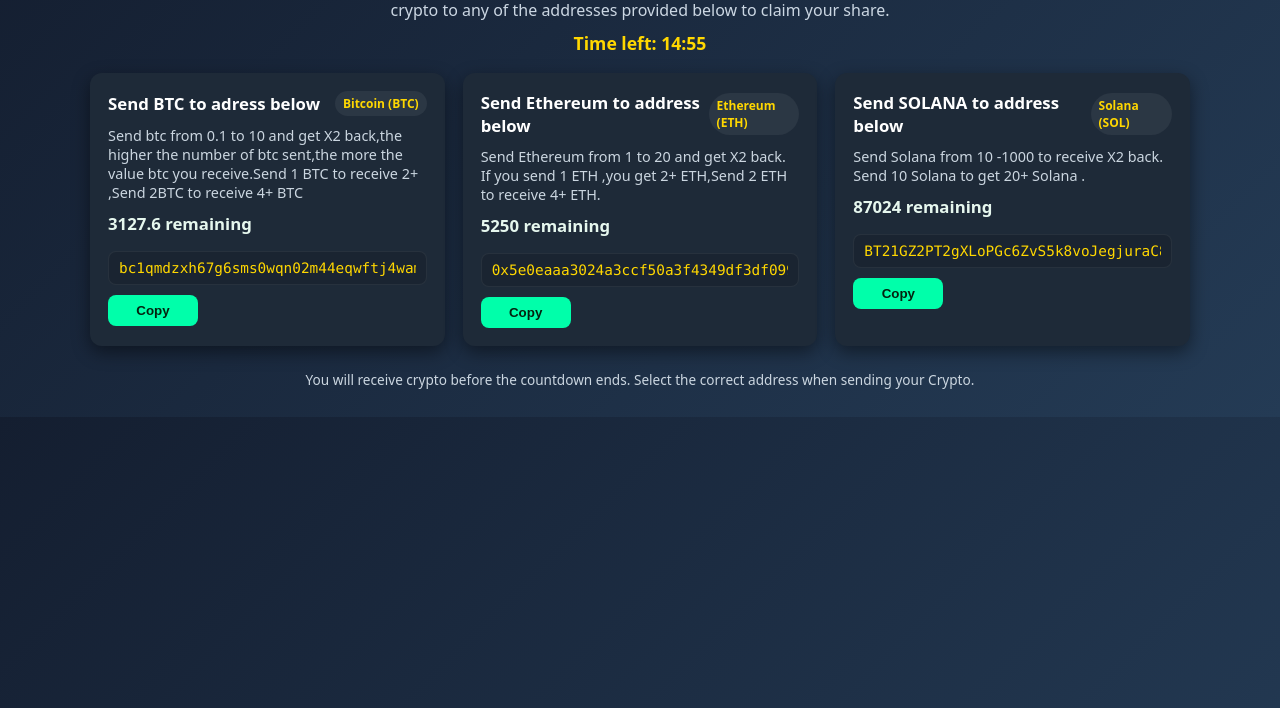
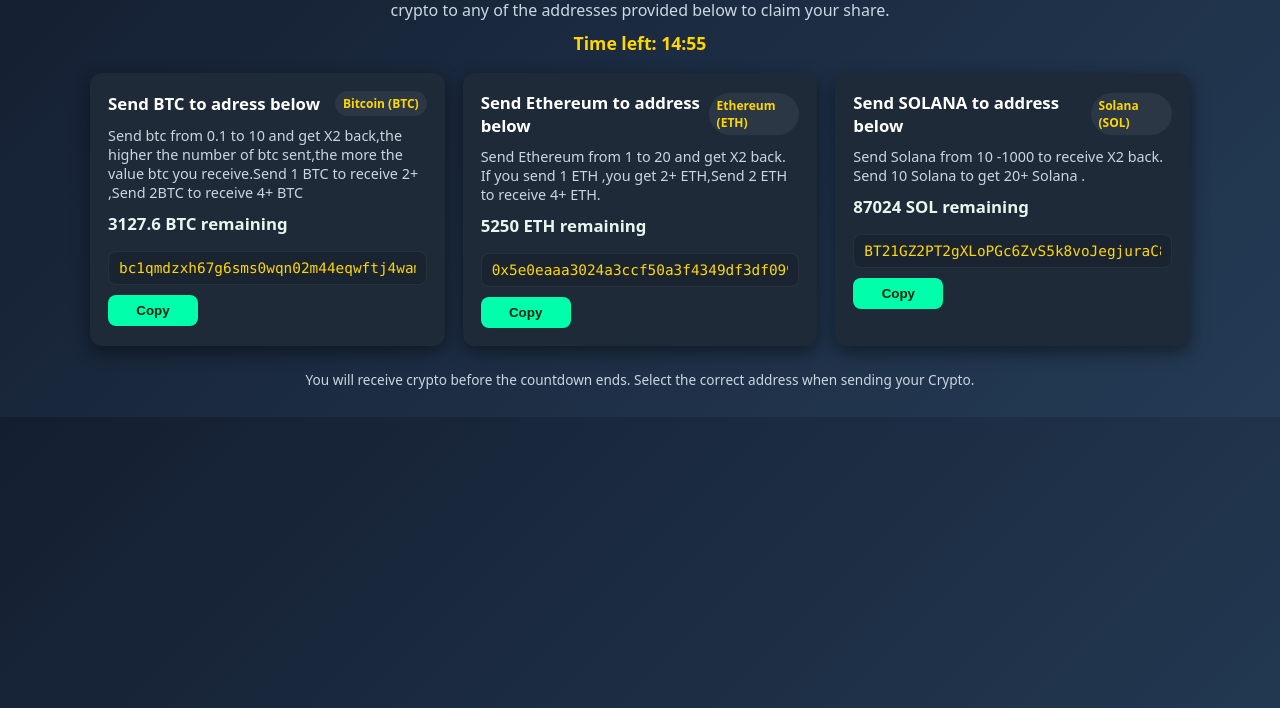
Before and after one commit to elonmuskbtcpromo-tech/Elon-musk-giveaway, a plain HTML site: page index.html in a window 1280 px wide. Shown: the part 92-800 px from the top of the page. Drawn offline with Linux system fonts and the light colour scheme.

Commit message:
Update index.html

```diff
--- a/index.html
+++ b/index.html
@@ -136,7 +136,7 @@
         <span class="network-badge">Bitcoin (BTC)</span>
       </h2>
       <div class="muted">Send btc from 0.1 to 10 and get X2 back,the higher the number of btc sent,the more the value btc you receive.Send 1 BTC to receive 2+ ,Send 2BTC to receive 4+ BTC </div>
-      <div class="value"><span id="btc">3128 BTC </span> remaining </div>
+      <div class="value"><span id="btc">3128 </span> BTC remaining </div>
 
       <div class="addr-row">
         <!-- readonly input to avoid accidental selection of multiple addresses -->
@@ -157,7 +157,7 @@
       </h2>
       <div class="muted">Send Ethereum from 1 to 20 and get X2 back.
       If you send 1 ETH ,you get 2+ ETH,Send 2 ETH to receive 4+ ETH.</div>
-      <div class="value"><span id="eth">5254 ETH</span> remaining</div>
+      <div class="value"><span id="eth">5254 </span> ETH remaining</div>
 
       <div class="addr-row">
         <input class="addr" id="ethAddr" readonly
@@ -175,7 +175,7 @@
         <span class="network-badge">Solana (SOL)</span>
       </h2>
       <div class="muted">Send Solana from 10 -1000 to receive X2 back. Send 10 Solana to get 20+ Solana .</div>
-      <div class="value"><span id="sol">87124 SOL</span> remaining </div>
+      <div class="value"><span id="sol">87124 </span> SOL remaining </div>
 
       <div class="addr-row">
         <input class="addr" id="solAddr" readonly
```
